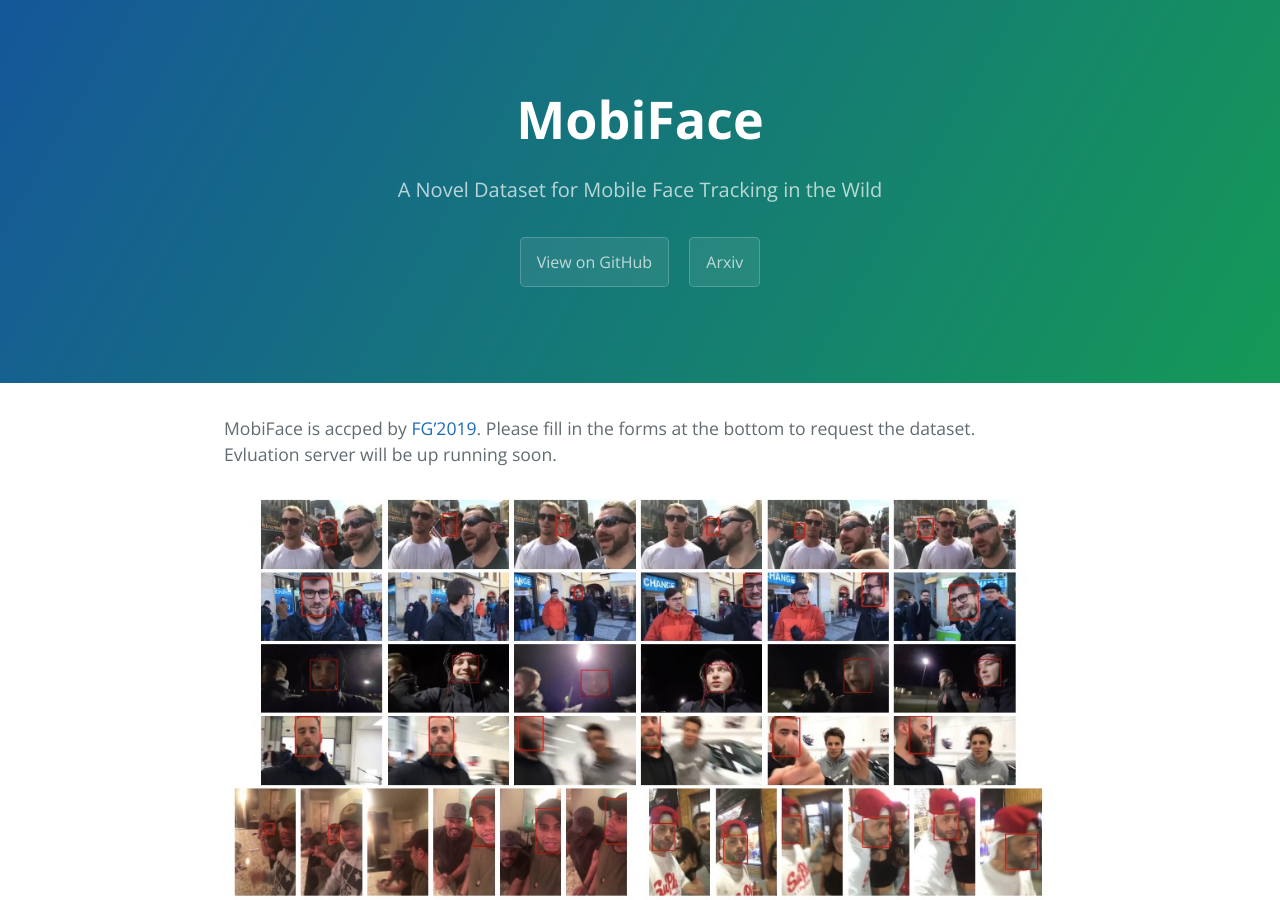
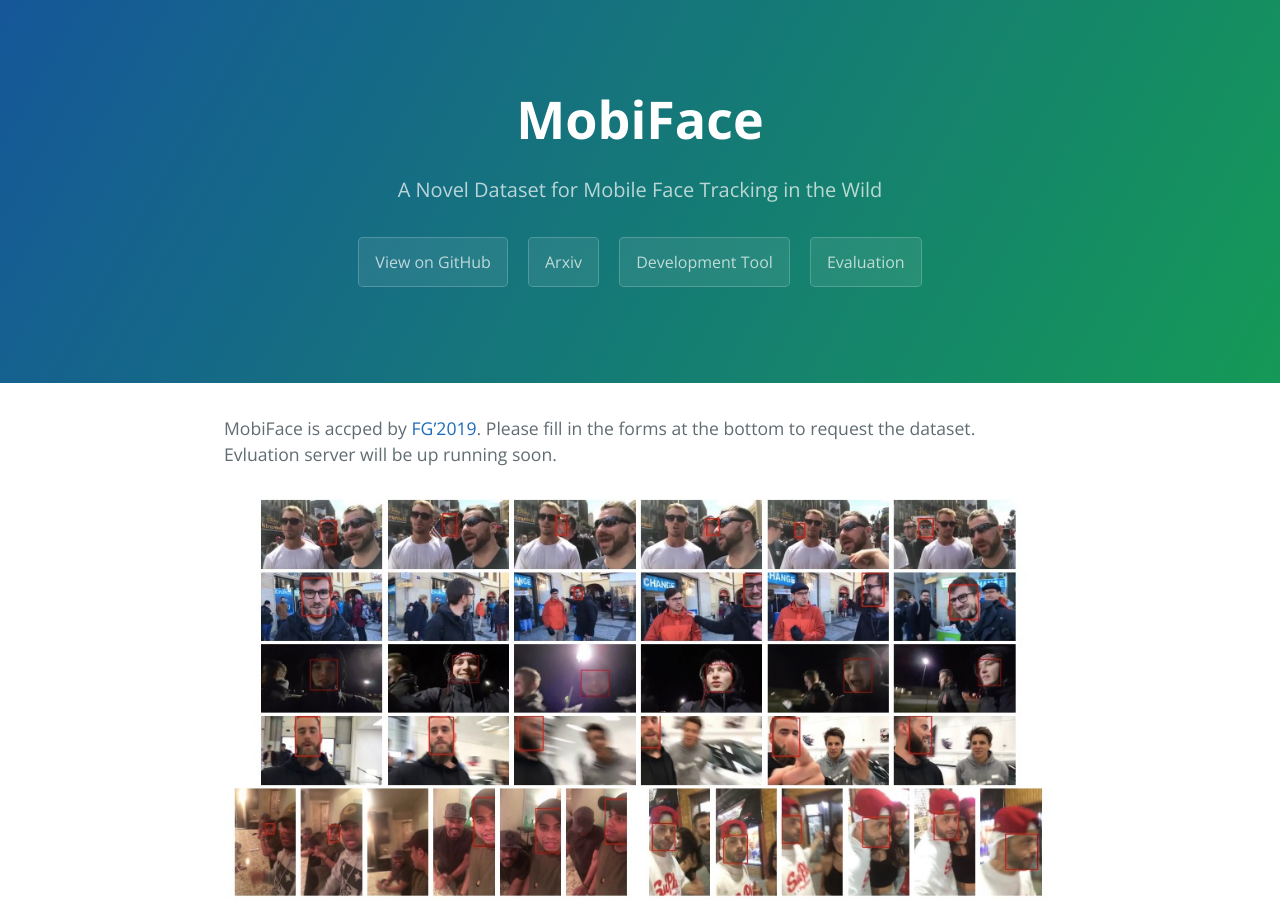
Before and after one commit to ibug-group/mobiface.github.io, a Jekyll site: the page built from index.md, in a window 1280 px wide and 900 px high. Built offline with Jekyll 4.4.1, drawn with Linux system fonts in a browser that asks for light colours.

Commit message:
temporary buttons

```diff
--- a/_layouts/default.html
+++ b/_layouts/default.html
@@ -35,6 +35,8 @@
         <a href="{{ site.github.zip_url }}" class="btn">Download .zip</a>
         <a href="{{ site.github.tar_url }}" class="btn">Download .tar.gz</a>
       {% endif %}
+        <a href="" class="btn">Development Tool</a>
+        <a href="" class="btn">Evaluation</a>
     </header>
 
     <main id="content" class="main-content" role="main">
```
